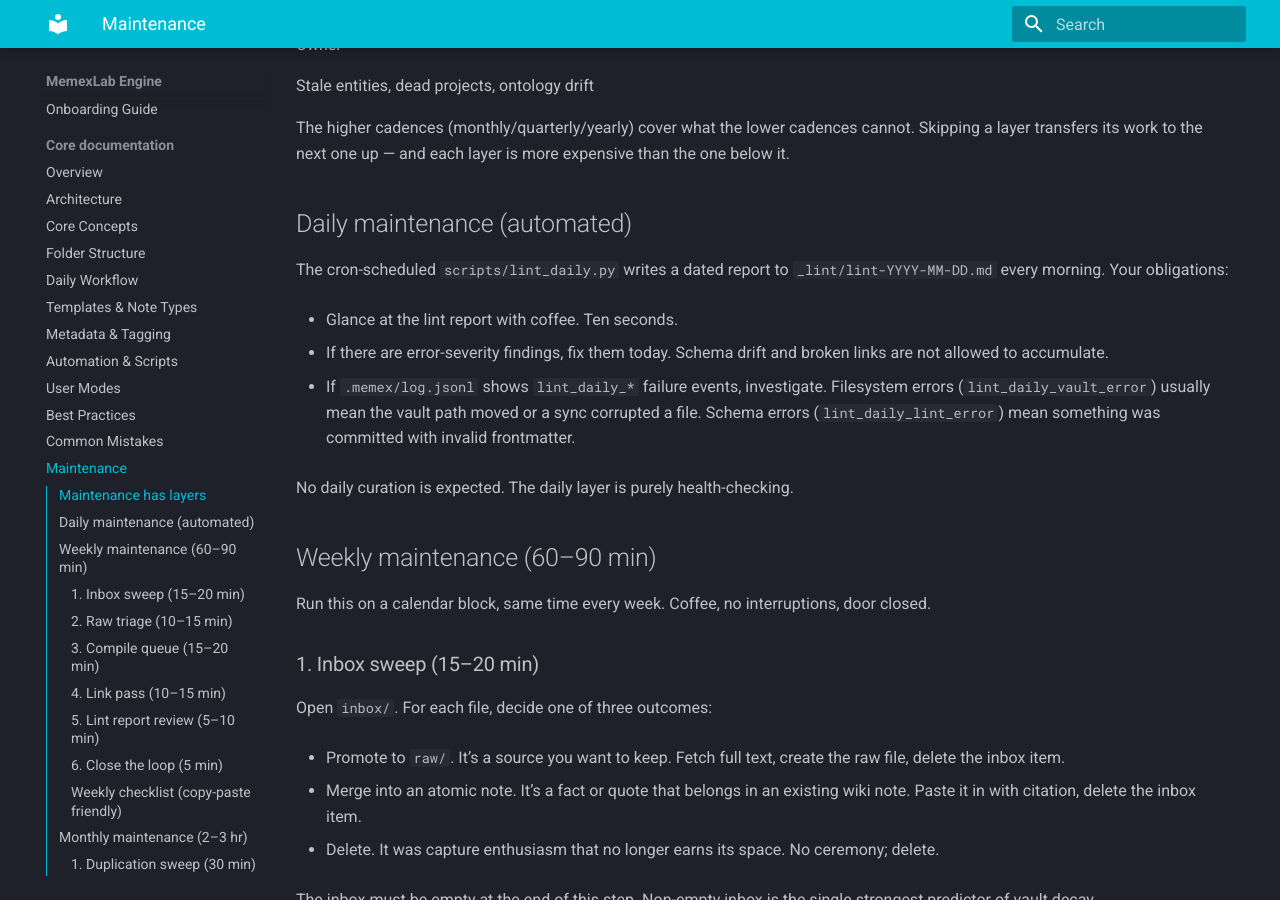
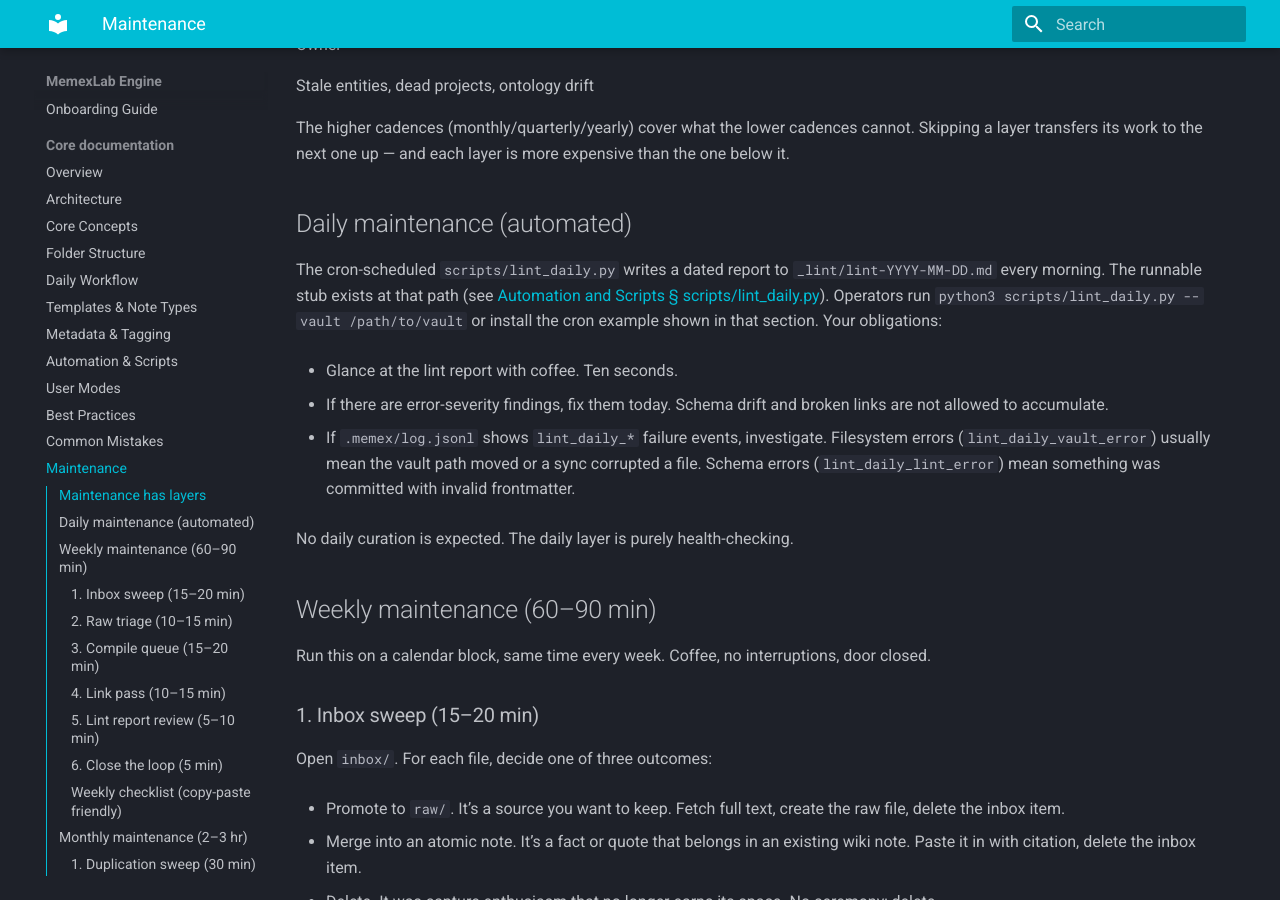
Before and after one commit to btekmen/memexlab-engine, an MkDocs documentation site: the page built from docs/13-maintenance.md, in a window 1280 px wide and 900 px high, scrolled down 1205 px. Built offline with MkDocs 1.6.1 and Material for MkDocs 9.7.7, drawn with Linux system fonts in a browser that asks for light colours.

Commit message:
docs: add cross-references to implemented lint_daily.py
Update maintenance and best-practices docs to acknowledge the script
exists and cross-reference the usage documentation:

- docs/13-maintenance.md: Add sentence after naming lint_daily.py that
  the runnable stub exists, link to docs/08 § scripts/lint_daily.py,
  note operators run 'python3 scripts/lint_daily.py --vault ...'

- docs/11-best-practices.md: Add cross-reference to docs/08 next to
  'Lint at least daily' rule

Tightens the maintenance contract honesty: on main the script was
missing (a lie); on this branch the script exists but maintenance
docs didn't admit the handoff until now.

Co-authored-by: Bulent Tekmen <bulent.tekmen@gmail.com>

```diff
--- a/docs/13-maintenance.md
+++ b/docs/13-maintenance.md
@@ -56,7 +56,7 @@ The higher cadences (monthly/quarterly/yearly) cover what the lower cadences can
 
 ## Daily maintenance (automated)
 
-The cron-scheduled `scripts/lint_daily.py` writes a dated report to `_lint/lint-YYYY-MM-DD.md` every morning. Your obligations:
+The cron-scheduled `scripts/lint_daily.py` writes a dated report to `_lint/lint-YYYY-MM-DD.md` every morning. The runnable stub exists at that path (see [Automation and Scripts § scripts/lint_daily.py](08-automation-and-scripts.md#scriptslint_dailypy)). Operators run `python3 scripts/lint_daily.py --vault /path/to/vault` or install the cron example shown in that section. Your obligations:
 
 - Glance at the lint report with coffee. Ten seconds.
 
```
Also changed, not shown: docs/11-best-practices.md (+1 -1 lines).
